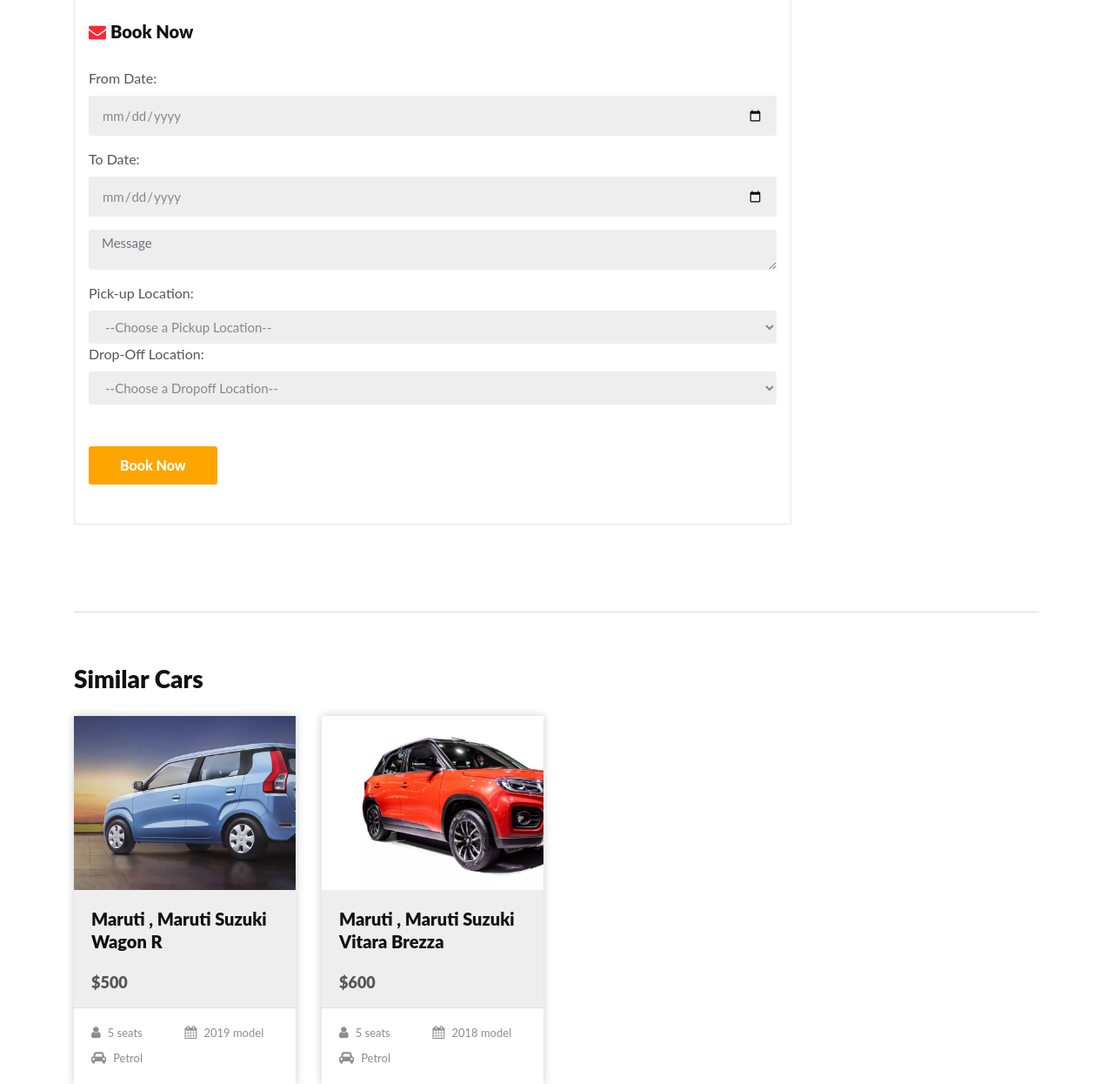
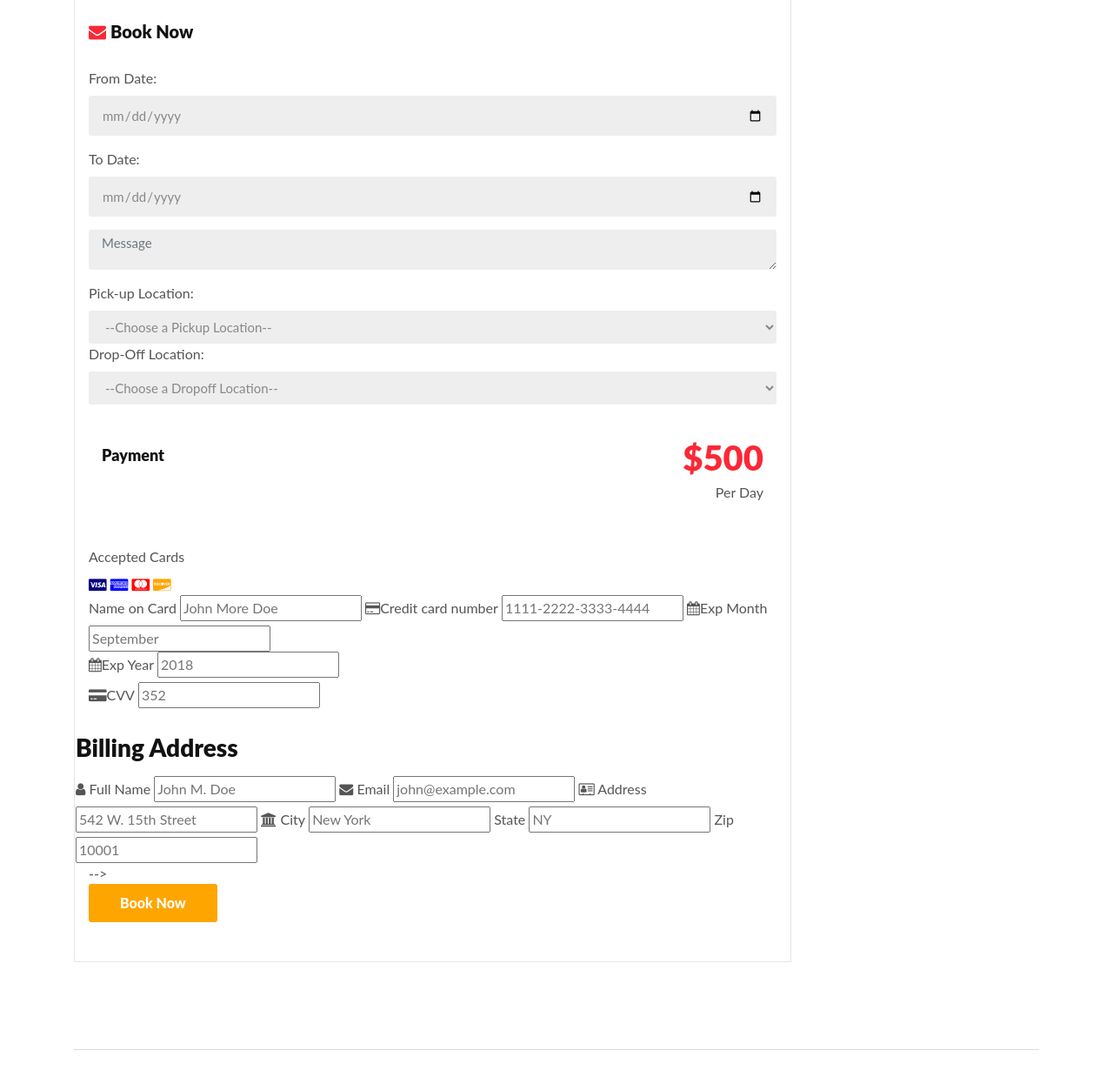
Before and after one commit to rheyavlan/wowcar, a PHP site: page /car_details.php?vhid=1 in a window 1280 px wide. Shown: the part 1603-2849 px from the top of the page at 87% size. Run offline with PHP 8.4, Linux system fonts and the light colour scheme; a user stored in the database is signed in; data comes from the database, SQL or seed files in the repository.

Commit message:
pick up, drop off location and payment, discount change

```diff
--- a/carrental/car_details.php
+++ b/carrental/car_details.php
@@ -400,7 +400,7 @@ if(isset($_POST['submit']))
                 </select>
                 </br></br>
 
-                <!--<div class="col-50">
+                <div class="col-50">
                 <div class="container">
                 <div class="listing_detail_head row">
                   <div class="col-md-9">
```
